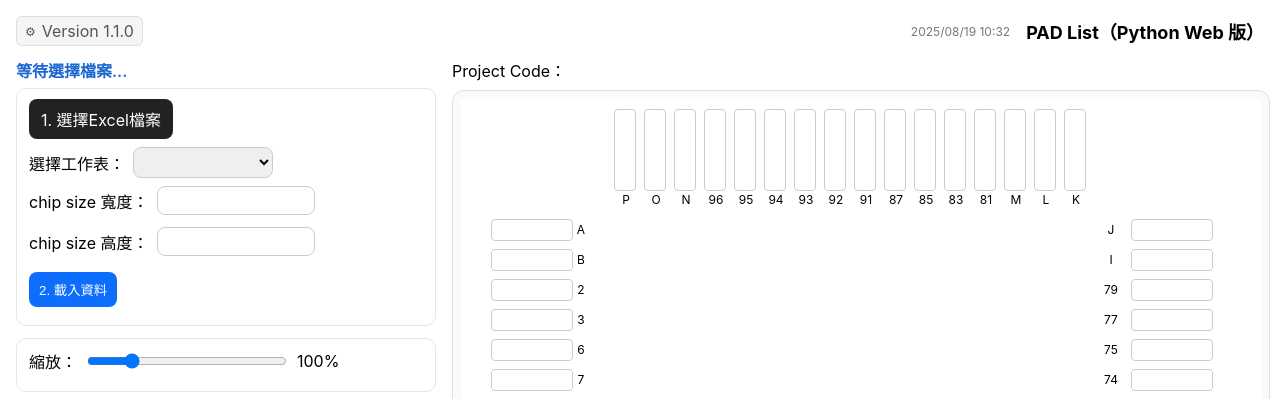
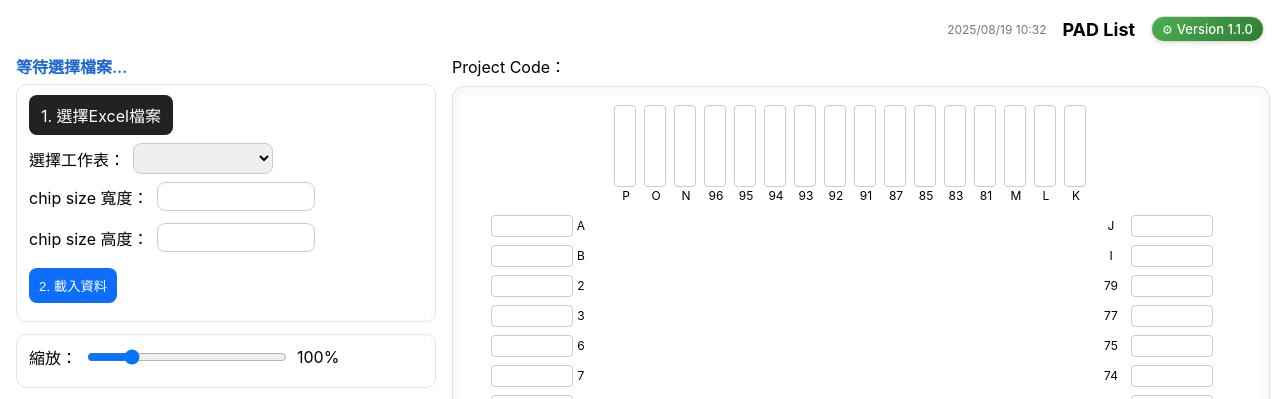
Before and after one commit to x2358zx/padlist-webapp, a FastAPI app: page / in a window 1280 px wide. Shown: the top 399 px of the page. Run offline with FastAPI, Linux system fonts and the light colour scheme; lists and menus that the app fills with data are empty.

Commit message:
改變位置，改變版本徽章的樣式

```diff
--- a/app/static/css/style.css
+++ b/app/static/css/style.css
@@ -89,3 +89,21 @@ main { display:grid; grid-template-columns: 420px 1fr; gap: 16px; }
 /* 先隱藏圖片，等成功載入再顯示 */
 .chip-image { display: none; position: absolute; }
 .chip-image.loaded { display: block; }
+
+.version-badge {
+  display: inline-flex;           /* 讓文字和小圖示更居中 */
+  align-items: center;
+  gap: 4px;                       /* 圖示和文字之間的間距 */
+  font-size: 13px;
+  font-weight: 500;               /* 字稍微加粗，看起來更清晰 */
+  color: #fff;                    /* 白字 */
+  background: linear-gradient(135deg, #4CAF50, #2E7D32); /* 綠色漸層 */
+  padding: 4px 10px;              /* 上下 4px、左右 10px，讓 badge 比較圓潤 */
+  border-radius: 999px;           /* 超圓角，做成膠囊狀 */
+  box-shadow: 0 2px 4px rgba(0,0,0,0.1); /* 輕微陰影 */
+  transition: background 0.3s ease;
+}
+
+.version-badge:hover {
+  background: linear-gradient(135deg, #66BB6A, #388E3C); /* hover 更亮一點 */
+}
--- a/app/templates/index.html
+++ b/app/templates/index.html
@@ -11,12 +11,12 @@
 <body>
   <div class="container">
     <header>
-      <div class="version-badge" title="PAD List 第一版: 2024/12/02&#10;新增截圖/滾輪縮放/無法連線 PIN: 2024/12/22">
+      <div class="nowtime" id="nowtime"></div>
+      <div class="title">PAD List</div>
+	  <div class="version-badge" title="PAD List 第一版: 2024/12/02&#10;新增截圖/滾輪縮放/無法連線 PIN: 2024/12/22">
         <span class="icon">⚙</span>
         <span>Version 1.1.0</span>
       </div>
-      <div class="nowtime" id="nowtime"></div>
-      <div class="title">PAD List（Python Web 版）</div>
     </header>
 
     <main>
```
